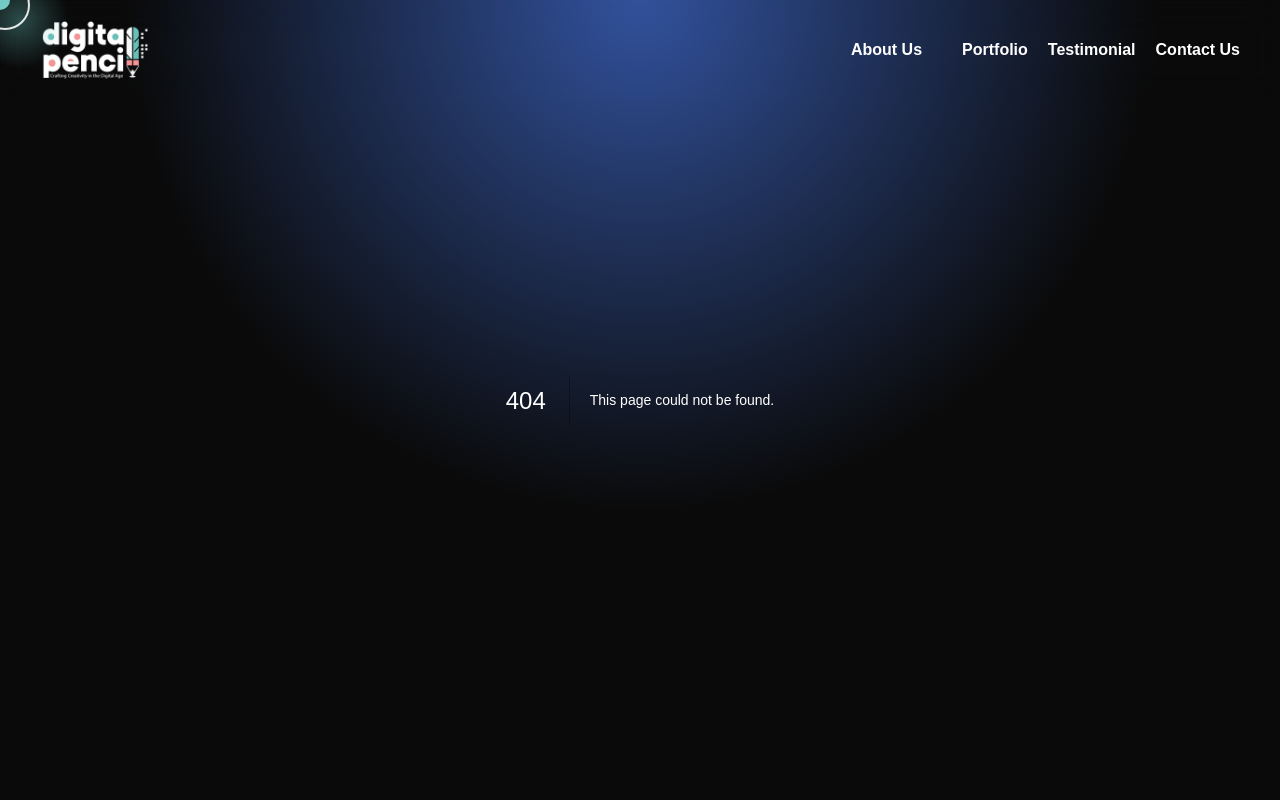
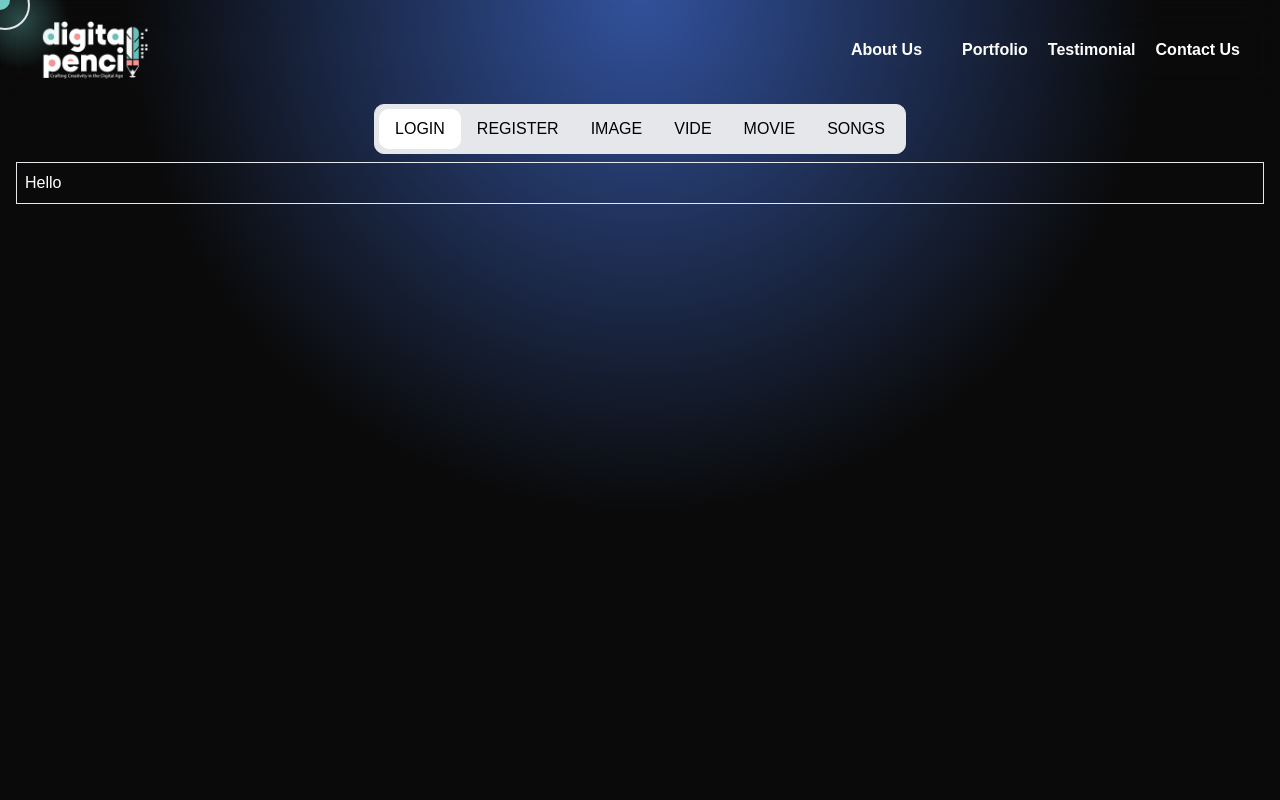
Before and after one commit to MANI-WEBDEVE/projectd-g, a Next.js app: page /testimonial in a window 1280 px wide. Before the commit this address had no page. Shown: the top 800 px of the page. Built offline with nearby package versions, Linux system fonts and the light colour scheme.

Commit message:
tabs-added

```diff
--- /dev/null
+++ b/src/app/testimonial/page.tsx
@@ -0,0 +1,43 @@
+'use client';
+import { TabsBtn, TabsProvider, TabsContent } from '@/components/tabs'
+import React from 'react'
+
+const Testimonial = () => {
+  return (
+    <div className="min-h-screen pt-24">
+      <TabsProvider defaultValue={'login'} wobbly={true}>
+        <div className='flex justify-center mt-2'>
+          <div className='flex items-center flex-wrap dark:bg-[#1a1c20] bg-gray-200 p-1 mx-4 dark:text-white text-black rounded-md border'>
+            <TabsBtn value='login'>
+              <span className='relative z-[2] uppercase'>Login</span>
+            </TabsBtn>
+            <TabsBtn value='register'>
+              <span className='relative z-[2] uppercase'>Register</span>
+            </TabsBtn>
+            <TabsBtn value='image'>
+              <span className='relative z-[2] uppercase'>Image</span>
+            </TabsBtn>
+            <TabsBtn value='video'>
+              <span className='relative z-[2] uppercase'>vide</span>
+            </TabsBtn>
+            <TabsBtn value='movie'>
+              <span className='relative z-[2] uppercase'>Movie</span>
+            </TabsBtn>
+            <TabsBtn value='songs'>
+              <span className='relative z-[2] uppercase'>songs</span>
+            </TabsBtn>
+          </div>
+        </div>
+
+        <TabsContent value='login'>
+          <div className='p-2 border'>Hello</div>
+        </TabsContent>
+        <TabsContent value='register'>
+          <div className='p-2 border'>World</div>
+        </TabsContent>
+      </TabsProvider>
+    </div>
+  )
+}
+
+export default Testimonial
--- a/src/components/CursorComponent.tsx
+++ b/src/components/CursorComponent.tsx
@@ -1,7 +1,7 @@
 "use client"
 import React, { useState, useEffect, useCallback } from 'react';
 import { motion, useAnimation } from 'framer-motion';
-import './cursor.css'
+import './styles/cursor.css';
 // Attach your `neoncursor.css` file in your project.
 // If you are using React, you can import the CSS directly into your `index.css` or another relevant CSS file.
 // For Next.js, add the `neoncursor.css` styles to your global CSS file (e.g., `globals.css`).
--- a/src/components/Header.tsx
+++ b/src/components/Header.tsx
@@ -55,7 +55,7 @@ const Header = () => {
                 Portfolio
               </p>
             </Link>
-            <Link href={"#"}>
+            <Link href={"testimonial"}>
               <p className="text-[#fff] font-bold transition-all ease-out duration-[0.2s] cursor-pointer hover:text-[#38d6b7]">
                 Testimonial
               </p>
--- a/src/components/InfiniteLogo.tsx
+++ b/src/components/InfiniteLogo.tsx
@@ -1,7 +1,7 @@
 "use client";
 import React from "react";
 import Image from "next/image";
-import "./infinite-logo.css";
+import "./styles/infinite-logo.css";
 
 const InfiniteLogo = () => {
   const logos = [
--- /dev/null
+++ b/src/components/tabs.tsx
@@ -0,0 +1,196 @@
+// @ts-nocheck
+'use client';
+
+import { cn } from '@/lib/utils';
+import { AnimatePresence, motion } from 'framer-motion';
+import React, {
+  ReactNode,
+  createContext,
+  useContext,
+  useEffect,
+  useState,
+  isValidElement,
+} from 'react';
+interface TabContextType {
+  activeTab: string;
+  setActiveTab: (value: string) => void;
+  wobbly: boolean;
+  hover: boolean;
+  defaultValue: string;
+  prevIndex: number;
+  setPrevIndex: (value: number) => void;
+  tabsOrder: string[];
+}
+const TabContext = createContext<TabContextType | undefined>(undefined);
+
+export const useTabs = () => {
+  const context = useContext(TabContext);
+  if (!context) {
+    throw new Error('useTabs must be used within a TabsProvider');
+  }
+  return context;
+};
+
+interface TabsProviderProps {
+  children: ReactNode;
+  defaultValue: string;
+  wobbly?: boolean;
+  hover?: boolean;
+}
+
+export const TabsProvider = ({
+  children,
+  defaultValue,
+  wobbly = true,
+  hover = false,
+}: TabsProviderProps) => {
+  const [activeTab, setActiveTab] = useState(defaultValue);
+  const [prevIndex, setPrevIndex] = useState(0);
+  const [tabsOrder, setTabsOrder] = useState<string[]>([]);
+  useEffect(() => {
+    const order: string[] = [];
+    children?.map((child) => {
+      if (isValidElement(child)) {
+        if (child.type === TabsContent) {
+          order.push(child.props.value);
+        }
+      }
+    });
+    setTabsOrder(order);
+  }, [children]);
+
+  return (
+    <TabContext.Provider
+      value={{
+        activeTab,
+        setActiveTab,
+        wobbly,
+        hover,
+        defaultValue,
+        setPrevIndex,
+        prevIndex,
+        tabsOrder,
+      }}
+    >
+      {children}
+    </TabContext.Provider>
+  );
+};
+
+export const TabsBtn = ({ children, className, value }: any) => {
+  const {
+    activeTab,
+    setPrevIndex,
+    setActiveTab,
+    defaultValue,
+    hover,
+    wobbly,
+    tabsOrder,
+  } = useTabs();
+
+  const handleClick = () => {
+    setPrevIndex(tabsOrder.indexOf(activeTab));
+    setActiveTab(value);
+  };
+
+  return (
+    <>
+      <>
+        <motion.div
+          className={cn(
+            `cursor-pointer sm:p-2 p-1 sm:px-4 px-2 rounded-md relative `,
+            className
+          )}
+          onFocus={() => {
+            hover && handleClick();
+          }}
+          onMouseEnter={() => {
+            hover && handleClick();
+          }}
+          onClick={handleClick}
+        >
+          {children}
+
+          {activeTab === value && (
+            <AnimatePresence mode='wait'>
+              <motion.div
+                transition={{
+                  layout: {
+                    duration: 0.2,
+                    ease: 'easeInOut',
+                    delay: 0.2,
+                  },
+                }}
+                layoutId={defaultValue}
+                className='absolute w-full h-full left-0 top-0 dark:bg-base-dark bg-white rounded-md  z-[1]'
+              />
+            </AnimatePresence>
+          )}
+
+          {wobbly ? (
+            <>
+              {activeTab === value && (
+                <AnimatePresence mode='wait'>
+                  <motion.div
+                    transition={{
+                      layout: {
+                        duration: 0.4,
+                        ease: 'easeInOut',
+                        delay: 0.04,
+                      },
+                    }}
+                    layoutId={defaultValue}
+                    className='absolute w-full h-full left-0 top-0 dark:bg-base-dark bg-white rounded-md  z-[1] tab-shadow'
+                  />
+                </AnimatePresence>
+              )}
+              {activeTab === value && (
+                <AnimatePresence mode='wait'>
+                  <motion.div
+                    transition={{
+                      layout: {
+                        duration: 0.4,
+                        ease: 'easeOut',
+                        delay: 0.2,
+                      },
+                    }}
+                    layoutId={`${defaultValue}b`}
+                    className='absolute w-full h-full left-0 top-0 dark:bg-base-dark bg-white rounded-md  z-[1] tab-shadow'
+                  />
+                </AnimatePresence>
+              )}
+            </>
+          ) : (
+            <></>
+          )}
+        </motion.div>
+      </>
+    </>
+  );
+};
+
+export const TabsContent = ({ children, className, value, yValue }: any) => {
+  const { activeTab, tabsOrder, prevIndex } = useTabs();
+  const isForward = tabsOrder.indexOf(activeTab) > prevIndex;
+  return (
+    <>
+      <AnimatePresence mode='popLayout'>
+        {activeTab === value && (
+          <motion.div
+            initial={{ opacity: 0, y: yValue ? (isForward ? 10 : -10) : 0 }}
+            animate={{ opacity: 1, y: 0 }}
+            exit={{ opacity: 0, y: yValue ? (isForward ? -50 : 50) : 0 }}
+            transition={{
+              duration: 0.3,
+              ease: 'easeInOut',
+              delay: 0.5,
+            }}
+            className={cn(' p-2 px-4 rounded-md relative', className)}
+          >
+            {activeTab === value ? children : null}
+          </motion.div>
+        )}
+      </AnimatePresence>
+    </>
+  );
+};
```
Also changed, not shown: src/components/styles/cursor.css (renamed from src/components/cursor.css), src/components/styles/infinite-logo.css (renamed from src/components/infinite-logo.css).
